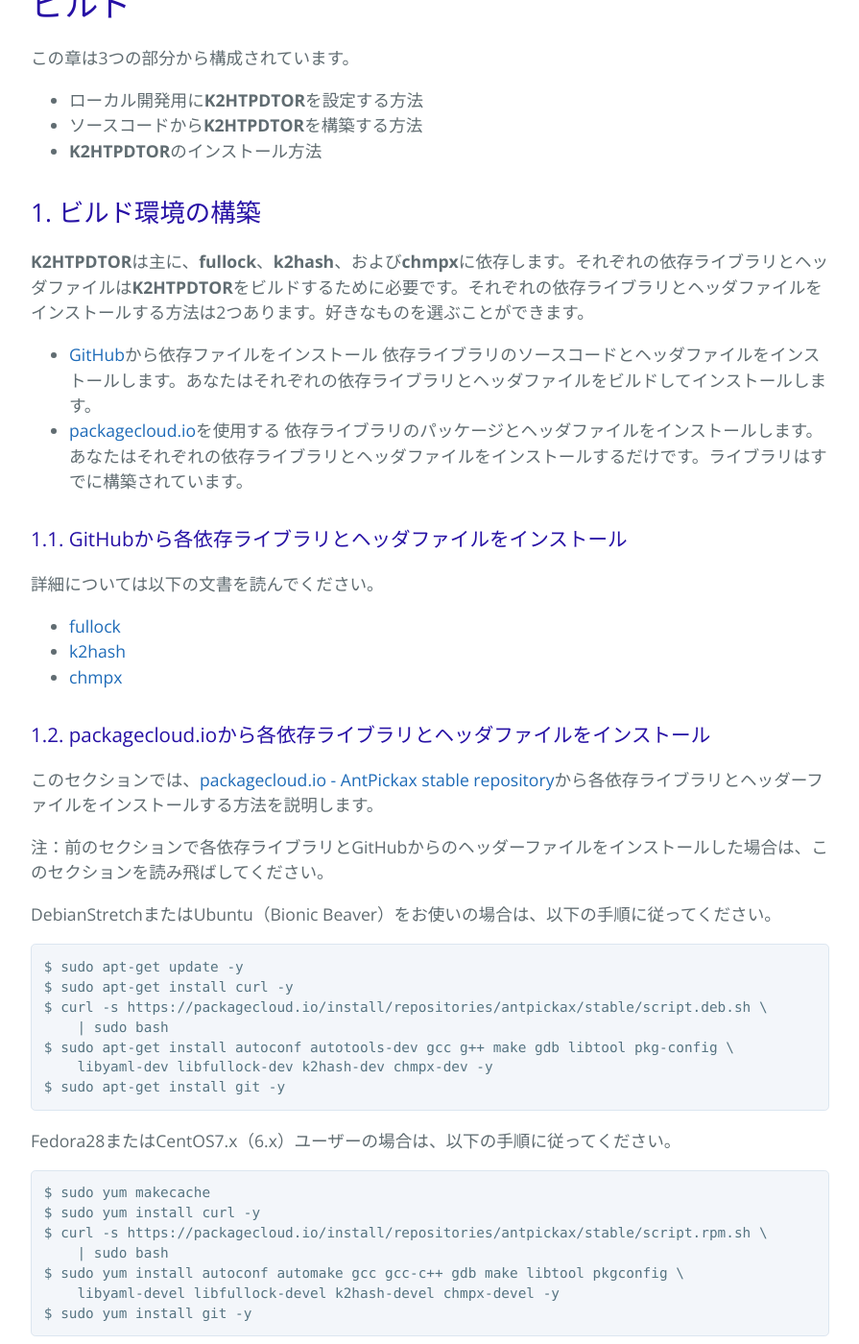
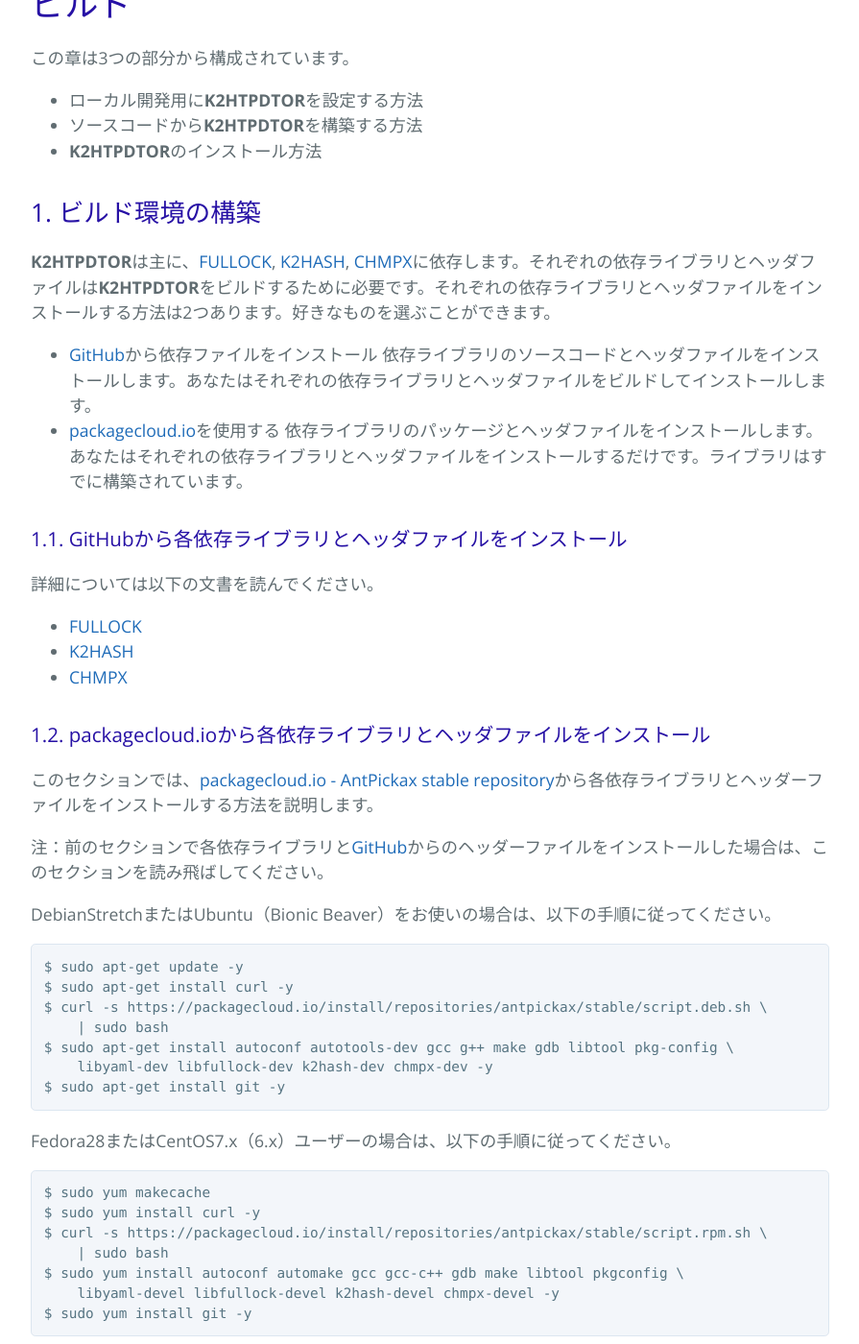
Before and after one commit to yahoojapan/k2htp_dtor, a Jekyll site: the page built from buildja.md, in a window 1280 px wide and 1400 px high, scrolled down 294 px. Shown: the whole window at 96% size, without its empty margins (192-1087 px from the left). Built offline with Jekyll 4.4.1, drawn with Linux system fonts in a browser that asks for light colours.

Commit message:
Wrong urls and styles.

````diff
--- a/buildja.md
+++ b/buildja.md
@@ -23,26 +23,26 @@
 
 ## 1. ビルド環境の構築
 
-**K2HTPDTOR**は主に、**fullock**、**k2hash**、および**chmpx**に依存します。それぞれの依存ライブラリとヘッダファイルは**K2HTPDTOR**をビルドするために必要です。それぞれの依存ライブラリとヘッダファイルをインストールする方法は2つあります。好きなものを選ぶことができます。
+**K2HTPDTOR**は主に、[FULLOCK](https://fullock.antpick.ax/indexja.html), [K2HASH](https://k2hash.antpick.ax/indexja.html), [CHMPX](https://chmpx.antpick.ax/indexja.html)に依存します。それぞれの依存ライブラリとヘッダファイルは**K2HTPDTOR**をビルドするために必要です。それぞれの依存ライブラリとヘッダファイルをインストールする方法は2つあります。好きなものを選ぶことができます。
 
 * [GitHub](https://github.com/yahoojapan)から依存ファイルをインストール
   依存ライブラリのソースコードとヘッダファイルをインストールします。あなたはそれぞれの依存ライブラリとヘッダファイルをビルドしてインストールします。
-* [packagecloud.io](https://packagecloud.io/)を使用する
+* [packagecloud.io](https://packagecloud.io/antpickax/stable)を使用する
   依存ライブラリのパッケージとヘッダファイルをインストールします。あなたはそれぞれの依存ライブラリとヘッダファイルをインストールするだけです。ライブラリはすでに構築されています。
 
 ### 1.1. GitHubから各依存ライブラリとヘッダファイルをインストール
 
 詳細については以下の文書を読んでください。
 
-* [fullock](https://fullock.antpick.ax/buildja.html)
-* [k2hash](https://k2hash.antpick.ax/buildja.html)
-* [chmpx](https://chmpx.antpick.ax/buildja.html)
+* [FULLOCK](https://fullock.antpick.ax/buildja.html)
+* [K2HASH](https://k2hash.antpick.ax/buildja.html)
+* [CHMPX](https://chmpx.antpick.ax/buildja.html)
 
 ### 1.2. packagecloud.ioから各依存ライブラリとヘッダファイルをインストール
 
 このセクションでは、[packagecloud.io - AntPickax stable repository](https://packagecloud.io/antpickax/stable)から各依存ライブラリとヘッダーファイルをインストールする方法を説明します。
 
-注：前のセクションで各依存ライブラリとGitHubからのヘッダーファイルをインストールした場合は、このセクションを読み飛ばしてください。
+注：前のセクションで各依存ライブラリと[GitHub](https://github.com/yahoojapan)からのヘッダーファイルをインストールした場合は、このセクションを読み飛ばしてください。
 
 DebianStretchまたはUbuntu（Bionic Beaver）をお使いの場合は、以下の手順に従ってください。
 ```bash
@@ -68,7 +68,7 @@
 
 ## 2. GitHubからソースコードを複製する
 
-GitHubから**K2HTPDTOR**の[ソースコード](https://github.com/yahoojapan/k2htp_dtor)をダウンロードしてください。
+[GitHub](https://github.com/yahoojapan)から**K2HTPDTOR**の[ソースコード](https://github.com/yahoojapan/k2htp_dtor)をダウンロードしてください。
 ```bash
 $ git clone https://github.com/yahoojapan/k2htp_dtor.git
 ```
````
Also changed, not shown: build.md (+1 -1 lines).
